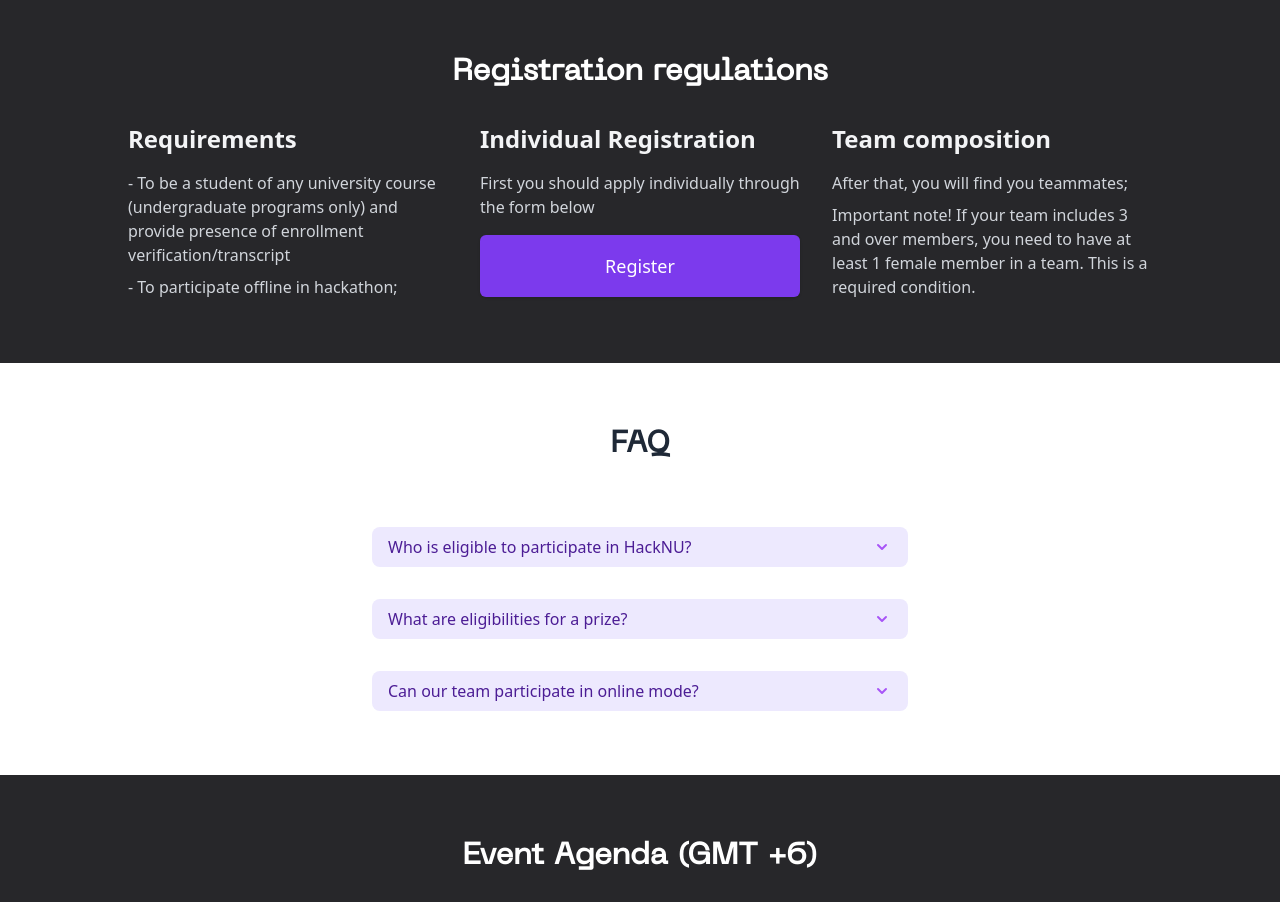
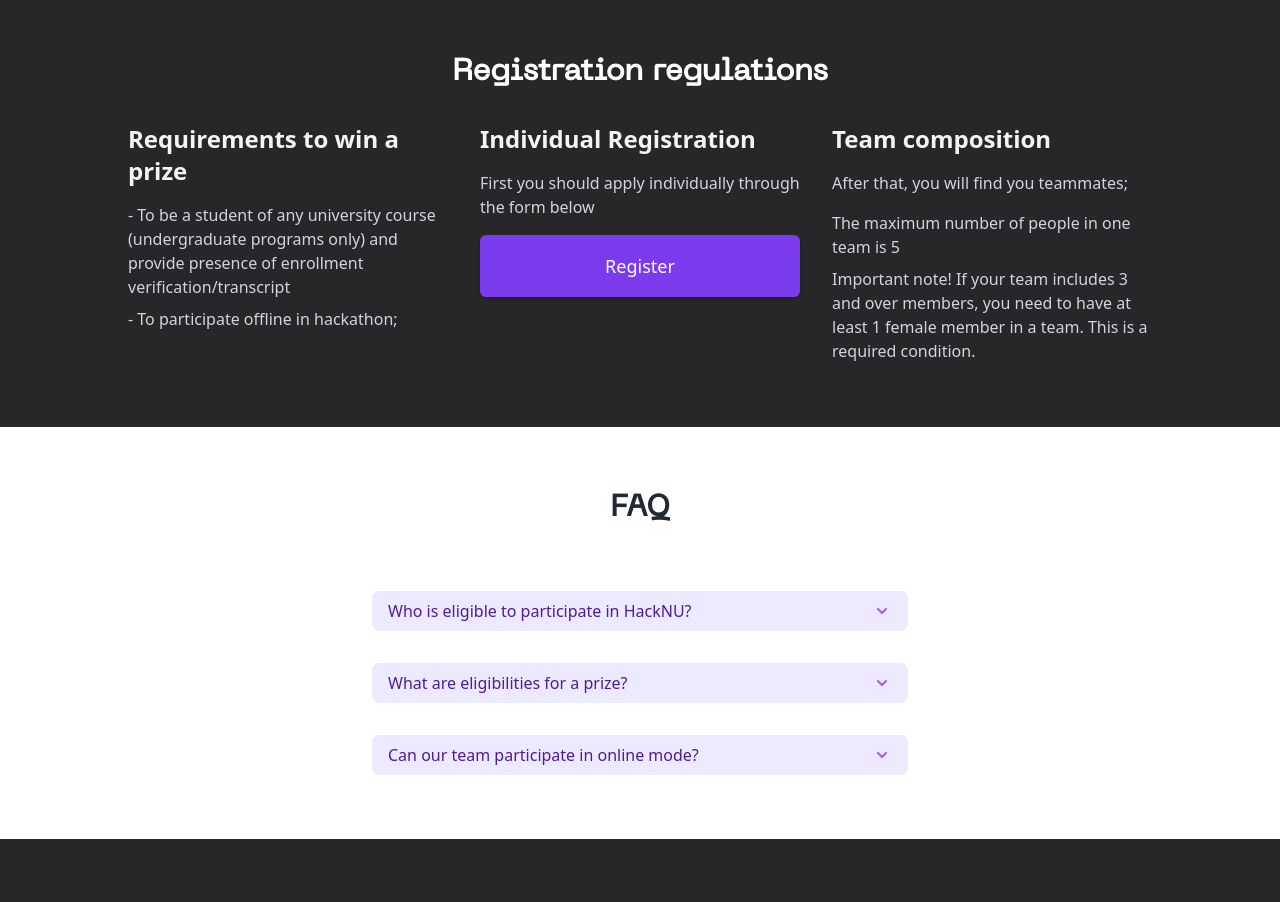
Before and after one commit to nuacmsc/hacknu2022, a Next.js app: page / in a window 1280 px wide. Shown: the part 2280-3182 px from the top of the page. Built offline with nearby package versions, Linux system fonts and the light colour scheme.

Commit message:
team composition text corrections

```diff
--- a/components/registration.tsx
+++ b/components/registration.tsx
@@ -14,7 +14,7 @@ export default function Registration () {
             <h1 className="font-bold text-3xl text-white">Registration regulations</h1>
             <div className="flex w-full px-8 lg:px-32 mt-8 flex-col md:flex-row gap-8">
                 <div className="lg:w-1/3">
-                    <span className="text-2xl font-bold text-gray-100">Requirements</span>
+                    <span className="text-2xl font-bold text-gray-100">Requirements to win a prize</span>
                     <p className="text-gray-300 text-base mt-4">- To be a student of any university course (undergraduate programs only) and provide presence of enrollment verification/transcript</p>
                     <p className="text-gray-300 text-base mt-2">- To participate offline in hackathon;</p>
                 </div>
@@ -48,6 +48,7 @@ export default function Registration () {
                 <div className="lg:w-1/3">
                     <span className="text-2xl font-bold text-gray-100">Team composition</span>
                     <p className="text-gray-300 text-base mt-4">After that, you will find you teammates;</p>
+                    <p className="text-gray-300 text-base mt-4">The maximum number of people in one team is 5</p>
                     {/* <p className="text-gray-300 text-base mt-2">- Teams with 4 or 5 members must have at least one female member</p> */}
                     <p className="text-gray-300 text-base mt-2">Important note! If your team includes 3 and over members, you need to have at least 1 female member in a team. This is a required condition. </p>
                 </div>
```
